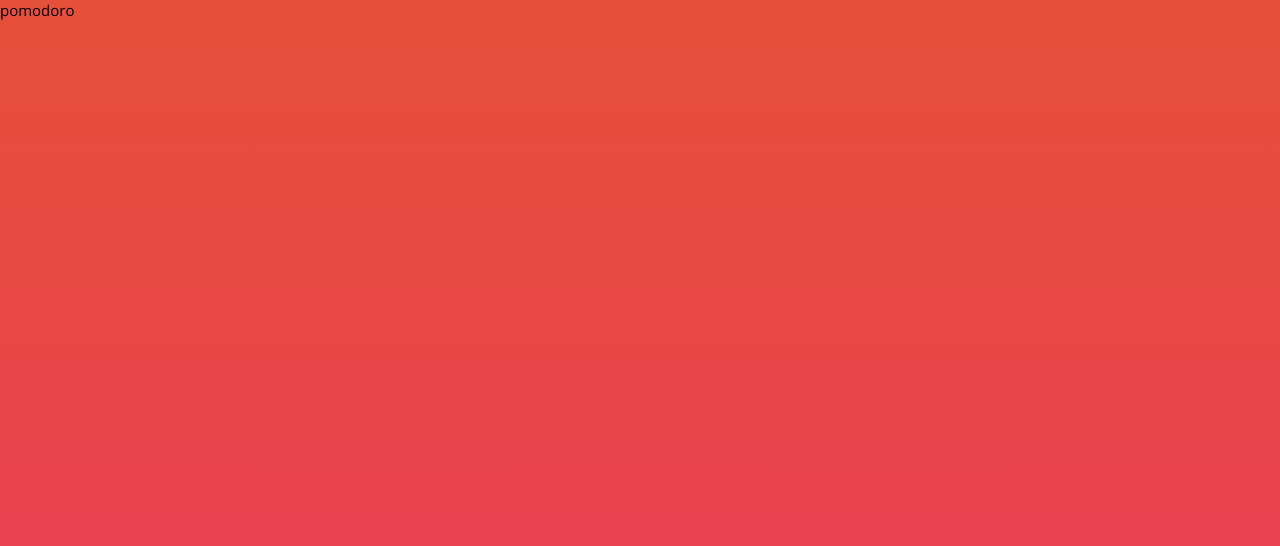
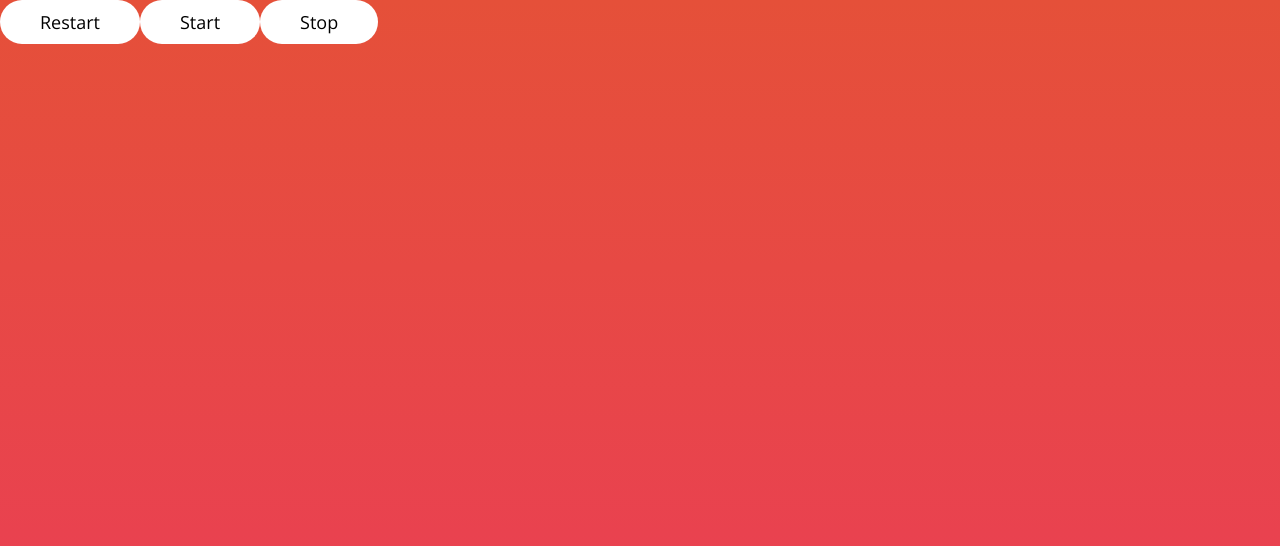
Before and after one commit to sumitjoshi97/pomodaro, a React (Create React App) app: page / in a window 1280 px wide. Both pictures are taken after typing "Sample", "Sample", "Sample" into the empty fields and a click on the button "Submit". Shown: the top 546 px of the page. Built offline with nearby package versions, Linux system fonts and the light colour scheme.

Commit message:
added buttons

```diff
--- a/src/components/Pomodoro/Pomodoro.jsx
+++ b/src/components/Pomodoro/Pomodoro.jsx
@@ -1,11 +1,33 @@
-import React from 'react'
+import React, { Component } from 'react'
 
-const Pomodoro = props => {
-  return (
-    <div>
-      pomodoro
-    </div>
-  )
+export class Pomodoro extends Component {
+
+    handlStart = () => {
+
+    }
+
+    handleRestart = () => {
+
+    }
+
+    handleStop = () => {
+
+    }
+    render() {
+        return (
+            <div className='pomodoro'>
+                <div className="pomodoro__clock"></div>
+
+                <div className="pomodoro__actions">
+                    <button className="btn">Restart</button>
+
+                    <button className="btn">Start</button>
+
+                    <button className="btn" onPointerDown={this.props.onStop}>Stop</button>
+                </div>
+            </div>
+        )
+    }
 }
 
 export default Pomodoro
```
